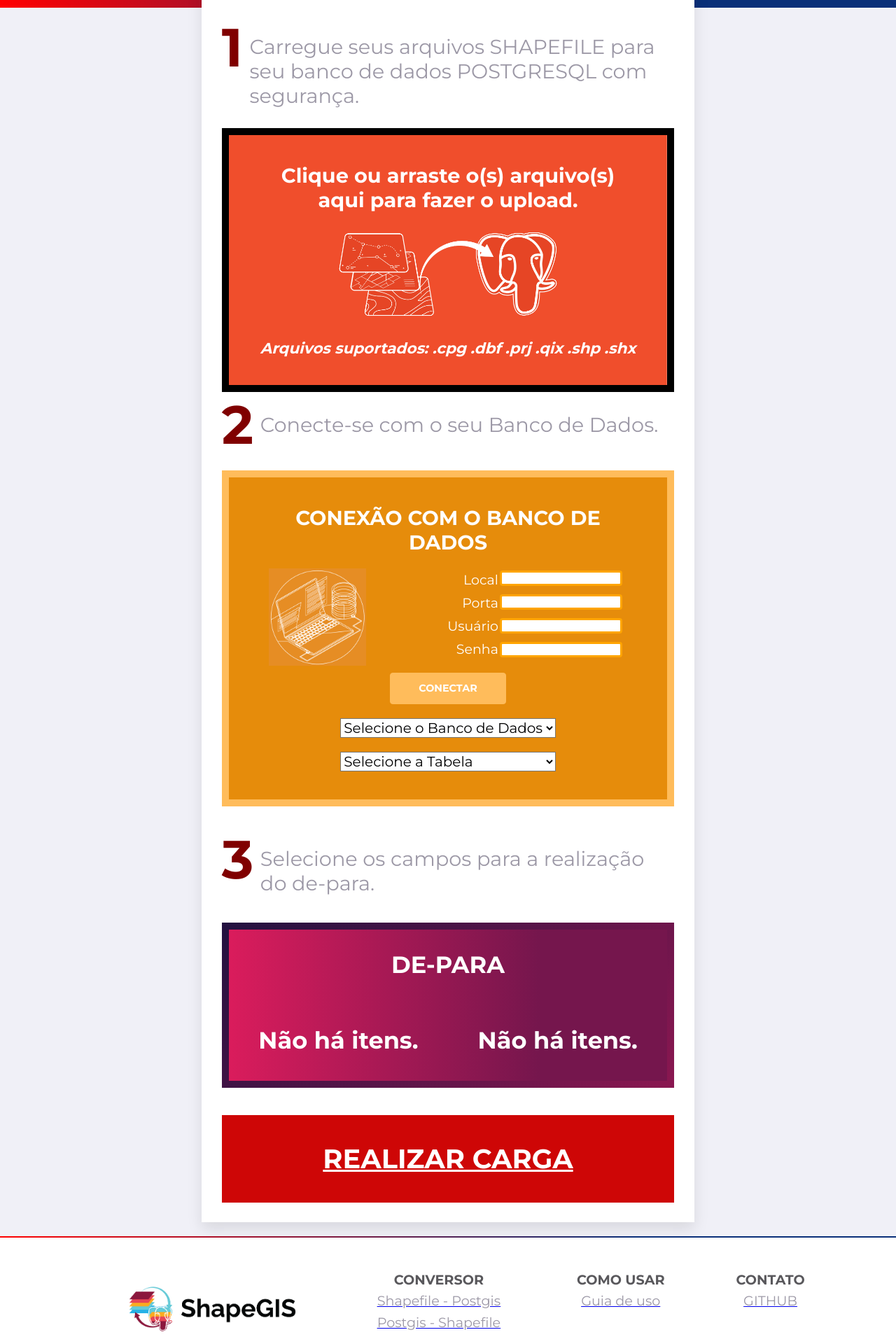
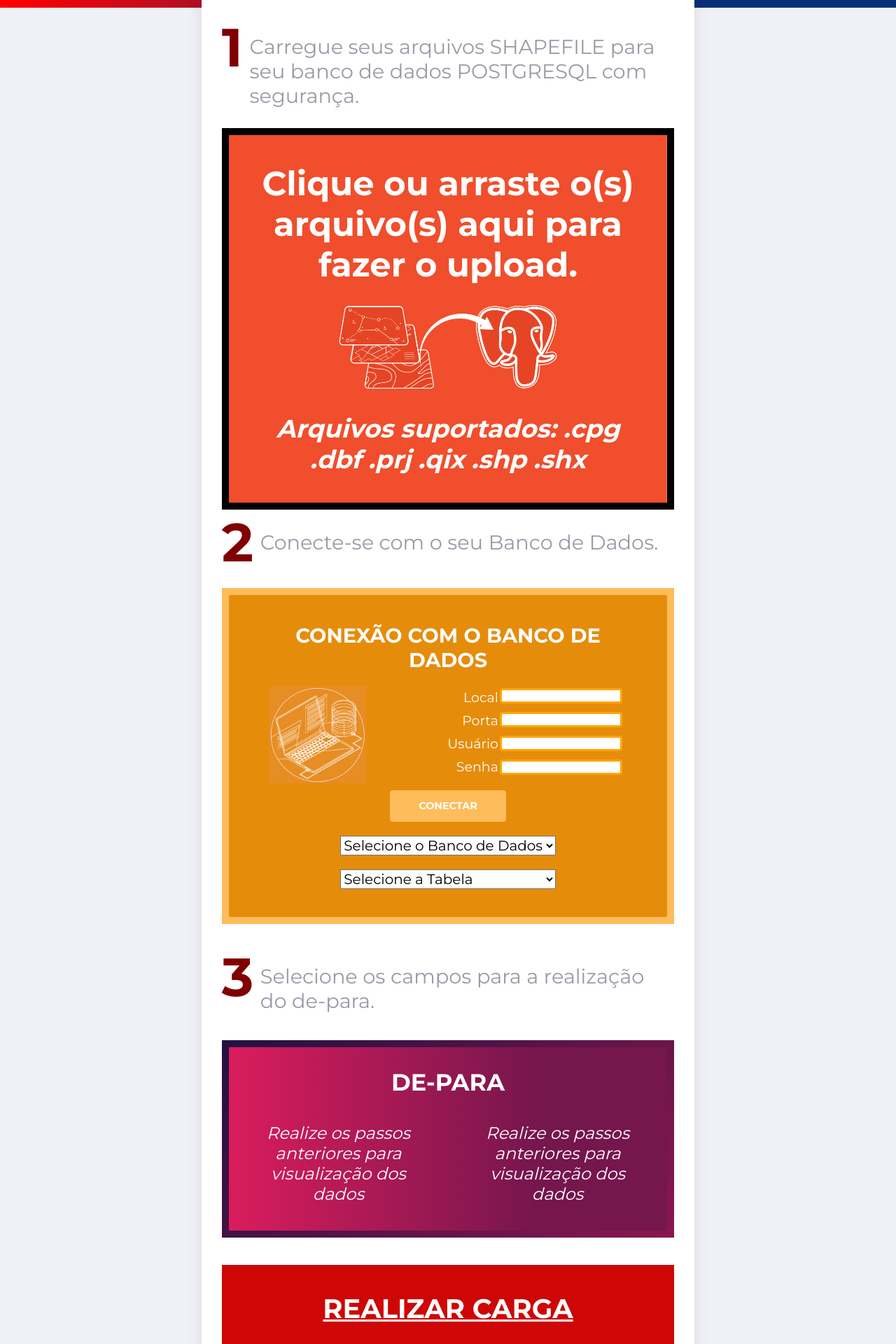
Before and after one commit to BureauTech/Mini-ETL-Shapefile-to-PostGis, a React (Create React App) app in the folder web/: page /shape in a window 1280 px wide. Shown: the part 329-2249 px from the top of the page at 70% size. Built offline with nearby package versions, Linux system fonts and the light colour scheme.

Commit message:
Alerta de carga realizada com sucesso

```diff
--- a/web/src/pages/Shape/index.js
+++ b/web/src/pages/Shape/index.js
@@ -381,6 +381,7 @@
     })
       .then(response => {
         console.log(response)
+        alert("Carga realizada com sucesso!")
       })
       .catch(err => {
         console.log('deu ruim bb', err);
@@ -403,7 +404,7 @@
     else {
       return (
         <>
-          <h1>Não há itens.</h1>
+          <h2 className="drop-message"><i>Realize os passos anteriores para visualização dos dados</i></h2>
         </>
       )
     }
@@ -434,7 +435,7 @@
     else {
       return (
         <>
-          <h1>Não há itens.</h1>
+          <h2 className="drop-message"><i>Realize os passos anteriores para visualização dos dados</i></h2>
         </>
       )
     }
--- a/web/src/pages/Shape/styles.css
+++ b/web/src/pages/Shape/styles.css
@@ -268,7 +268,7 @@
 .drop-message {
     text-align: center;
     color: #ffffff;
-    font: 1.5rem Montserrat;
+    font: 2.5rem Montserrat;
 
 }
 
@@ -507,6 +507,12 @@
     margin-bottom: 20px;
     }
 
+.db-container-title h2 {
+    color: #fff;
+    font: 300 1.5rem Montserrat;
+    margin-bottom: 20px;
+    }
+
 .post-step1-button{
     flex: 1;
 
```
